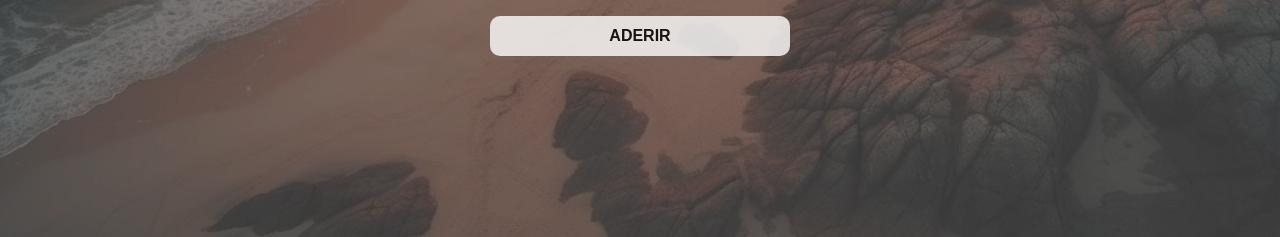
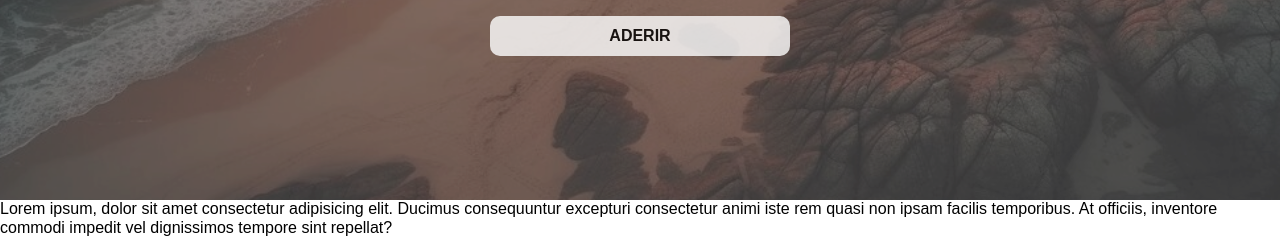
Before and after one commit to CristianoCololo/SITE_abertura_de_conta_banco_sol, a PHP site: page / in a window 1280 px wide. Shown: the part 563-800 px from the top of the page. Run offline with PHP 8.4, Linux system fonts and the light colour scheme.

Commit message:
st sntnd ava

```diff
--- a/css/index_style.css
+++ b/css/index_style.css
@@ -111,3 +111,11 @@ input#buttonEntrar{
     background-color: #f5c107;
     color: white;
 }
+
+footer{
+    width: 100%;
+    background-color: #fff;
+    position: fixed;
+    bottom: 0;
+    z-index: 4;
+}
--- a/index.php
+++ b/index.php
@@ -33,6 +33,10 @@
         <input type="submit" value="Aderir" id="buttonAderir">
     </form>
 
+    <footer>
+        <p>Lorem ipsum, dolor sit amet consectetur adipisicing elit. Ducimus consequuntur excepturi consectetur animi iste rem quasi non ipsam facilis temporibus. At officiis, inventore commodi impedit vel dignissimos tempore sint repellat?</p>
+    </footer>
+
 
 
     <script src="js/index_controller.js"></script>
```
Also changed, not shown: aderir.php (+11 -4 lines), css/style.css (+10 -6 lines).
